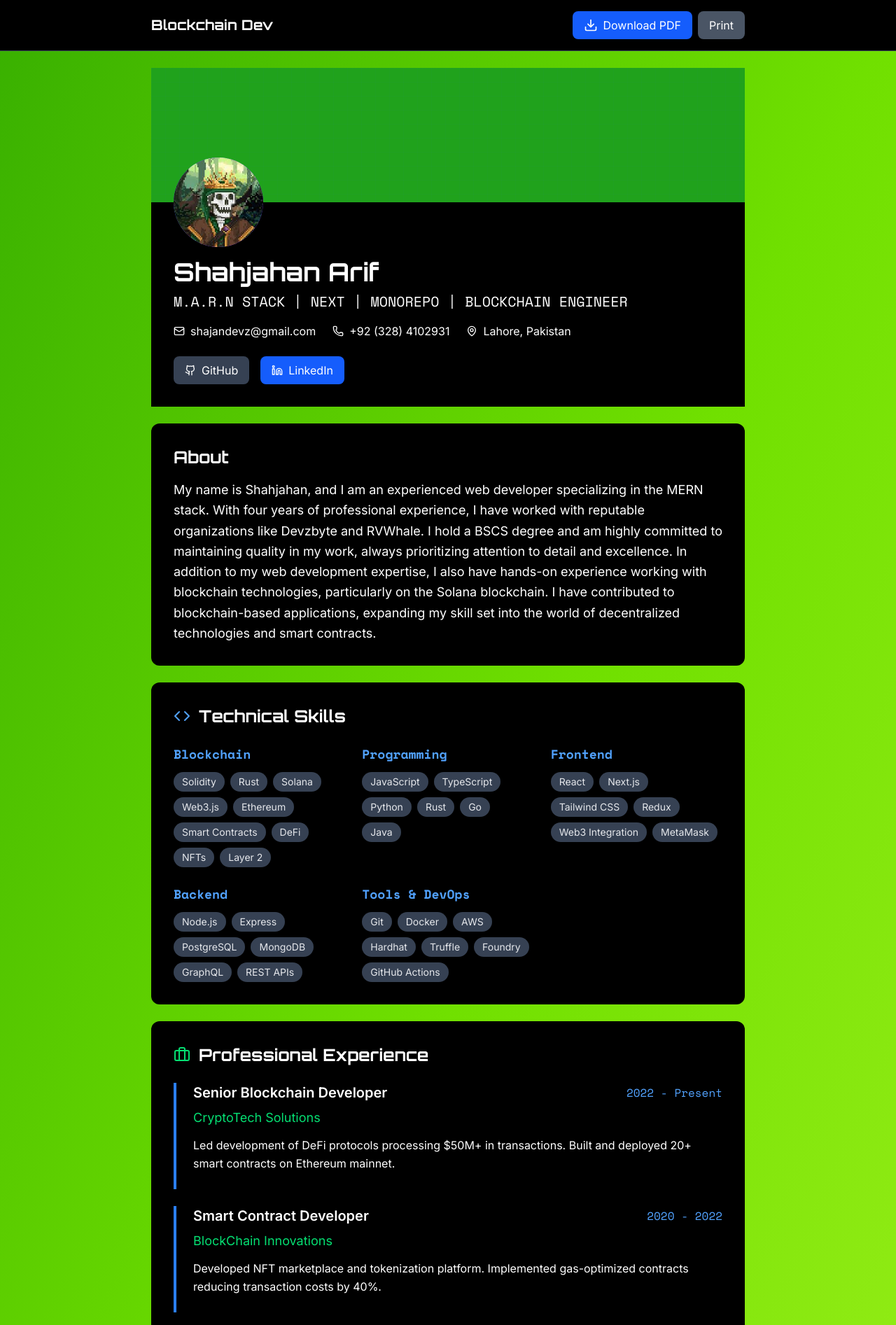
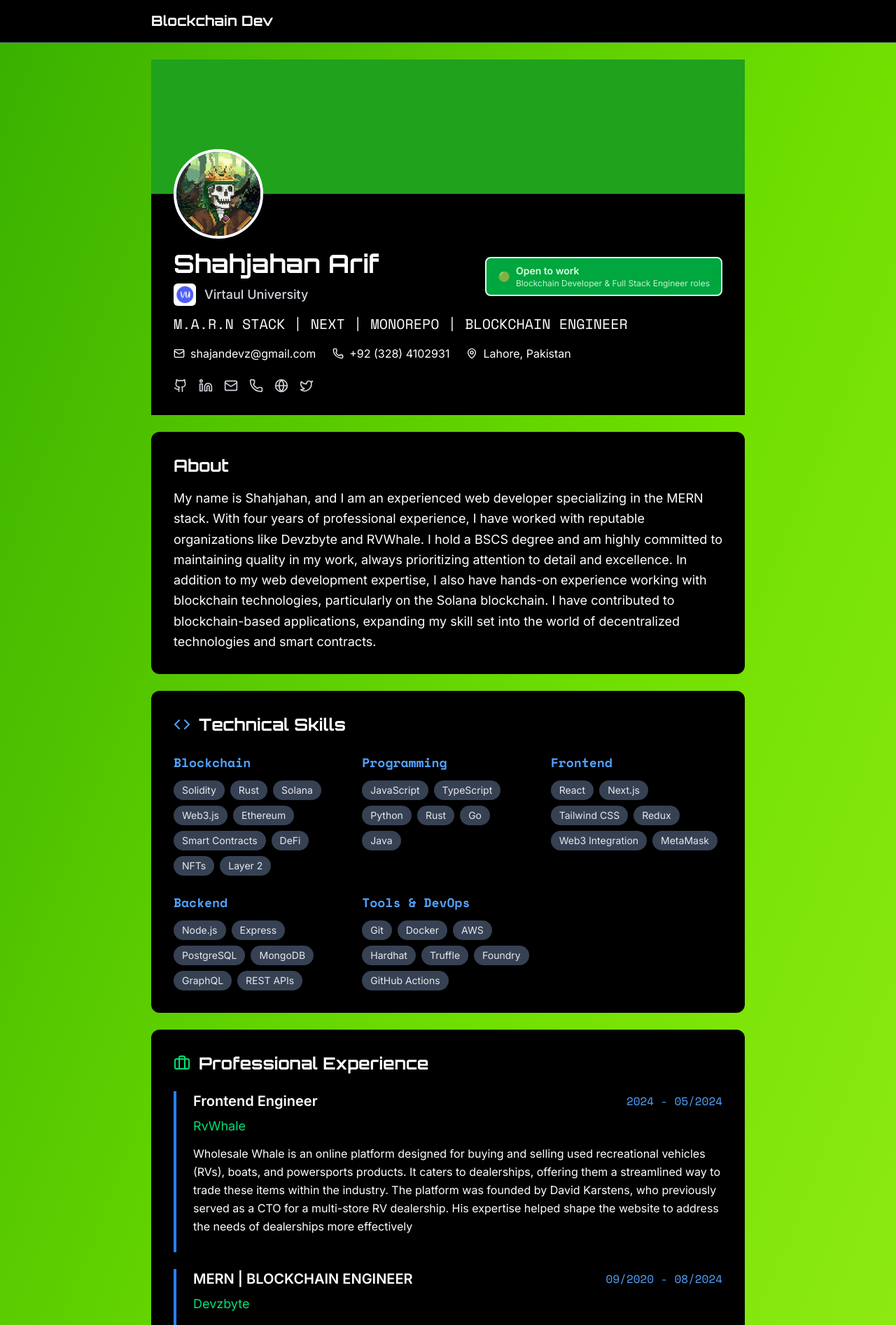
Before and after one commit to shahjahan-arif/resume, a Next.js app in the folder blockchain-resume/: page / in a window 1280 px wide. Shown: the top 1893 px of the page at 70% size. Built offline with nearby package versions, Linux system fonts and the light colour scheme.

Commit message:
feat:modifi

```diff
--- a/blockchain-resume/src/components/ResumeProfile.tsx
+++ b/blockchain-resume/src/components/ResumeProfile.tsx
@@ -1,8 +1,9 @@
 "use client";
 
 import React from "react";
+import Image from "next/image";
 import {
-  Download,
+  // Download,
   Github,
   Linkedin,
   Mail,
@@ -12,17 +13,76 @@
   Award,
   Briefcase,
   GraduationCap,
+  Globe,
+  Twitter,
 } from "lucide-react";
-import html2canvas from "html2canvas";
-import jsPDF from "jspdf";
+// import html2canvas from "html2canvas";
+// import jsPDF from "jspdf";
 
 const ResumeProfile = () => {
-  const [isDownloading, setIsDownloading] = React.useState(false);
+  // const [isDownloading, setIsDownloading] = React.useState(false);
+
+  // Helper function to get status styling
+  const getStatusStyling = (statusType: string) => {
+    switch (statusType) {
+      case "OPEN_TO_WORK":
+        return {
+          bgColor: "bg-green-600",
+          borderColor: "",
+          textColor: "text-green-100",
+          icon: "🟢",
+        };
+      case "HIRING":
+        return {
+          bgColor: "bg-blue-600",
+          borderColor: "border-blue-500",
+          textColor: "text-blue-100",
+          icon: "📢",
+        };
+      case "EMPLOYED":
+        return {
+          bgColor: "bg-gray-600",
+          borderColor: "border-gray-500",
+          textColor: "text-gray-100",
+          icon: "💼",
+        };
+      case "FREELANCING":
+        return {
+          bgColor: "bg-purple-600",
+          borderColor: "border-purple-500",
+          textColor: "text-purple-100",
+          icon: "🚀",
+        };
+      case "LOOKING_FOR_OPPORTUNITIES":
+        return {
+          bgColor: "bg-orange-600",
+          borderColor: "border-orange-500",
+          textColor: "text-orange-100",
+          icon: "🔍",
+        };
+      default:
+        return {
+          bgColor: "bg-gray-600",
+          borderColor: "border-gray-500",
+          textColor: "text-gray-100",
+          icon: "ℹ️",
+        };
+    }
+  };
 
   // Resume data - will be moved back to external file once import issue is resolved
   const personalInfo = {
     name: "Shahjahan Arif",
     title: "M.A.R.N STACK | NEXT | MONOREPO | BLOCKCHAIN ENGINEER",
+    company: "CryptoTech Solutions",
+    companyLogo: "/vercel.svg", // You can replace this with your company's logo
+    university: "Virtaul University",
+    universityLogo: "/vu.png", // You can replace this with your university's logo
+    status: {
+      type: "OPEN_TO_WORK", // Options: "OPEN_TO_WORK", "HIRING", "EMPLOYED", "FREELANCING", "LOOKING_FOR_OPPORTUNITIES"
+      text: "Open to work",
+      subtitle: "Blockchain Developer & Full Stack Engineer roles",
+    },
     email: "shajandevz@gmail.com",
     phone: "+92 (328) 4102931",
     location: "Lahore, Pakistan",
@@ -88,40 +148,34 @@
 
   const experience = [
     {
-      company: "CryptoTech Solutions",
-      position: "Senior Blockchain Developer",
-      duration: "2022 - Present",
+      company: "RvWhale",
+      position: "Frontend Engineer",
+      duration: "2024 - 05/2024",
       description:
-        "Led development of DeFi protocols processing $50M+ in transactions. Built and deployed 20+ smart contracts on Ethereum mainnet.",
+        "Wholesale Whale is an online platform designed for buying and selling used recreational vehicles (RVs), boats, and powersports products. It caters to dealerships, offering them a streamlined way to trade these items within the industry. The platform was founded by David Karstens, who previously served as a CTO for a multi-store RV dealership. His expertise helped shape the website to address the needs of dealerships more effectively​",
     },
     {
-      company: "BlockChain Innovations",
-      position: "Smart Contract Developer",
-      duration: "2020 - 2022",
+      company: "Devzbyte",
+      position: "MERN | BLOCKCHAIN ENGINEER",
+      duration: "09/2020 - 08/2024",
       description:
-        "Developed NFT marketplace and tokenization platform. Implemented gas-optimized contracts reducing transaction costs by 40%.",
+        "I worked at Devzbyte company for three years, primarily as a frontend developer, but I also handled some backend tasks. I also completed my internship there. I have built many web-based projects using blockchain technologies, most of which were for Arweave company on a contract basis. We all worked together like a family.",
     },
-    {
-      company: "Web3 Startup",
-      position: "Full Stack Developer",
-      duration: "2019 - 2020",
-      description:
-        "Built web3 applications integrating with multiple blockchain networks. Created user-friendly interfaces for complex DeFi protocols.",
-    },
+
   ];
 
   const education = [
     {
       degree: "Master of Science in Computer Science",
-      school: "Stanford University",
-      year: "2019",
-      specialization: "Distributed Systems & Cryptography",
+      school: "Virtual University of Pakistan",
+      year: "2022 to 2027",
+      specialization: "Blockchain Technology and Distributed Systems",
     },
     {
-      degree: "Bachelor of Science in Software Engineering",
-      school: "UC Berkeley",
-      year: "2017",
-      specialization: "Blockchain & Cryptocurrency",
+      degree: "2 Years Diploma in Blockchain Development",
+      school: "Blockchain Academy",
+      year: "2020 to 2022",
+      specialization: "Blockchain Development",
     },
   ];
 
@@ -132,87 +186,96 @@
     "Speaker at Blockchain Summit 2023",
     "Certified Solidity Developer",
     "AWS Solutions Architect",
+    "GitHub Star for open source contributions",
+    "Top 10% in Blockchain Developer Bootcamp",
+    "Contributed to 5+ open source blockchain projects",
+    "reactjs.org Community Contributor",
+    "web3.js Core Contributor",
+    "c++ Developer Certification",
+    "Certified Full Stack Developer",
+    "rust-lang.org Community Contributor",
+
   ];
 
-  const downloadPDF = async () => {
-    try {
-      setIsDownloading(true);
-      console.log("Starting PDF download...");
+  // const downloadPDF = async () => {
+  //   try {
+  //     setIsDownloading(true);
+  //     console.log("Starting PDF download...");
 
-      const element = document.getElementById("resume-content");
-      if (!element) {
-        console.error("Resume content element not found");
-        alert("Error: Resume content not found");
-        return;
-      }
+  //     const element = document.getElementById("resume-content");
+  //     if (!element) {
+  //       console.error("Resume content element not found");
+  //       alert("Error: Resume content not found");
+  //       return;
+  //     }
 
-      console.log("Capturing canvas...");
+  //     console.log("Capturing canvas...");
 
-      // Create canvas with better options
-      const canvas = await html2canvas(element, {
-        useCORS: true,
-        backgroundColor: "#0a0b0d",
-        removeContainer: true,
-        imageTimeout: 0,
-        logging: false,
-      } as any);
+  //     // Create canvas with better options
+  //     const canvas = await html2canvas(element, {
+  //       useCORS: true,
+  //       backgroundColor: "#0a0b0d",
+  //       removeContainer: true,
+  //       imageTimeout: 0,
+  //       logging: false,
+  //     } as any);
 
-      console.log("Canvas captured, creating PDF...");
-      const imgData = canvas.toDataURL("image/png", 1.0);
+  //     console.log("Canvas captured, creating PDF...");
+  //     const imgData = canvas.toDataURL("image/png", 1.0);
 
-      const pdf = new jsPDF({
-        orientation: "portrait",
-        unit: "mm",
-        format: "a4",
-      });
+  //     const pdf = new jsPDF({
+  //       orientation: "portrait",
+  //       unit: "mm",
+  //       format: "a4",
+  //     });
 
-      // Calculate dimensions to fit the page
-      const pdfWidth = pdf.internal.pageSize.getWidth();
-      const pdfHeight = pdf.internal.pageSize.getHeight();
+  //     // Calculate dimensions to fit the page
+  //     const pdfWidth = pdf.internal.pageSize.getWidth();
+  //     const pdfHeight = pdf.internal.pageSize.getHeight();
 
-      const imgWidth = pdfWidth - 20; // 10mm margin on each side
-      const imgHeight = (canvas.height * imgWidth) / canvas.width;
+  //     const imgWidth = pdfWidth - 20; // 10mm margin on each side
+  //     const imgHeight = (canvas.height * imgWidth) / canvas.width;
 
-      let heightLeft = imgHeight;
-      let position = 10; // 10mm top margin
+  //     let heightLeft = imgHeight;
+  //     let position = 10; // 10mm top margin
 
-      // Add first page
-      pdf.addImage(imgData, "PNG", 10, position, imgWidth, imgHeight);
-      heightLeft -= pdfHeight - 20; // Account for margins
+  //     // Add first page
+  //     pdf.addImage(imgData, "PNG", 10, position, imgWidth, imgHeight);
+  //     heightLeft -= pdfHeight - 20; // Account for margins
 
-      // Add additional pages if needed
-      while (heightLeft >= 0) {
-        position = heightLeft - imgHeight + 10; // 10mm margin
-        pdf.addPage();
-        pdf.addImage(imgData, "PNG", 10, position, imgWidth, imgHeight);
-        heightLeft -= pdfHeight - 20;
-      }
+  //     // Add additional pages if needed
+  //     while (heightLeft >= 0) {
+  //       position = heightLeft - imgHeight + 10; // 10mm margin
+  //       pdf.addPage();
+  //       pdf.addImage(imgData, "PNG", 10, position, imgWidth, imgHeight);
+  //       heightLeft -= pdfHeight - 20;
+  //     }
 
-      console.log("Saving PDF...");
-      pdf.save(
-        `${personalInfo.name.replace(/\s+/g, "-").toLowerCase()}-resume.pdf`
-      );
-      console.log("PDF download completed!");
-    } catch (error) {
-      console.error("Error downloading PDF:", error);
+  //     console.log("Saving PDF...");
+  //     pdf.save(
+  //       `${personalInfo.name.replace(/\s+/g, "-").toLowerCase()}-resume.pdf`
+  //     );
+  //     console.log("PDF download completed!");
+  //   } catch (error) {
+  //     console.error("Error downloading PDF:", error);
 
-      // Fallback: show print dialog
-      if (
-        confirm(
-          "PDF generation failed. Would you like to use the browser print function instead?"
-        )
-      ) {
-        window.print();
-      }
-    } finally {
-      setIsDownloading(false);
-    }
-  };
+  //     // Fallback: show print dialog
+  //     if (
+  //       confirm(
+  //         "PDF generation failed. Would you like to use the browser print function instead?"
+  //       )
+  //     ) {
+  //       window.print();
+  //     }
+  //   } finally {
+  //     setIsDownloading(false);
+  //   }
+  // };
 
   // Alternative simple download using browser print
-  const downloadSimplePDF = () => {
-    window.print();
-  };
+  // const downloadSimplePDF = () => {
+  //   window.print();
+  // };
 
   return (
     <div className="min-h-screen bg-gradient-to-br from-[#38b000] via-[#70e000] to-[#9ef01a]">
@@ -222,7 +285,7 @@
           <h1 className="text-xl font-bold text-white font-[family-name:var(--font-orbitron)]">
             Blockchain Dev
           </h1>
-          <div className="flex gap-2">
+          {/* <div className="flex gap-2">
             <button
               onClick={downloadPDF}
               disabled={isDownloading}
@@ -238,7 +301,7 @@
             >
               Print
             </button>
-          </div>
+          </div> */}
         </div>
       </div>
 
@@ -255,19 +318,96 @@
           <div className="relative px-8 pb-8">
             {/* Profile Picture */}
             <div className="absolute -top-16 left-8">
-              <div className="w-32 h-32 rounded-full bg-gradient-to-br from-blue-500 to-purple-600 b flex items-center justify-center">
+              <div className="w-32 h-32 rounded-full bg-gradient-to-br from-blue-500 border-4 to-purple-600 b flex items-center justify-center">
                 {/* <span className="text-4xl font-bold text-white font-[family-name:var(--font-orbitron)]">
                   {personalInfo.name.split(' ').map(n => n[0]).join('')}
                 </span> */}
-                <img src="./images.jpeg" className="rounded-full" alt="" />
+                <Image
+                  src="/images.jpeg"
+                  alt="Profile picture"
+                  width={128}
+                  height={128}
+                  className="rounded-full"
+                />
               </div>
             </div>
 
             {/* Name and Title */}
             <div className="pt-20">
-              <h1 className="text-4xl font-bold text-white mb-2 font-[family-name:var(--font-orbitron)]">
-                {personalInfo.name}
-              </h1>
+              <div className="flex justify-between items-center">
+                <div>
+                  <h1 className="text-4xl font-bold text-white mb-2 font-[family-name:var(--font-orbitron)]">
+                    {personalInfo.name}
+                  </h1>
+
+                  {/* Company/Organization - LinkedIn style */}
+                  <div className="flex items-center gap-3 mb-3">
+                    {personalInfo.status?.type === "OPEN_TO_WORK" ? (
+                      // Show university when open to work
+                      <>
+                        <div className="w-8 h-8 rounded-md bg-white p-1 flex items-center justify-center">
+                          <Image
+                            src={personalInfo.universityLogo}
+                            alt={`${personalInfo.university} logo`}
+                            width={24}
+                            height={24}
+                            className="object-contain"
+                          />
+                        </div>
+                        <p className="text-lg text-gray-300 font-medium">
+                          {personalInfo.university}
+                        </p>
+                      </>
+                    ) : (
+                      // Show company for other statuses
+                      <>
+                        <div className="w-8 h-8 rounded-md bg-white p-1 flex items-center justify-center">
+                          <Image
+                            src={personalInfo.companyLogo}
+                            alt={`${personalInfo.company} logo`}
+                            width={24}
+                            height={24}
+                            className="object-contain"
+                          />
+                        </div>
+                        <p className="text-lg text-gray-300 font-medium">
+                          {personalInfo.company}
+                        </p>
+                      </>
+                    )}
+                  </div>
+                </div>
+
+                {/* Status Badge - LinkedIn style */}
+                {personalInfo.status && (
+                  <div className="mb-4">
+                    <div
+                      className={`inline-flex items-center gap-2 px-4 py-2 rounded-lg ${
+                        getStatusStyling(personalInfo.status.type).bgColor
+                      } ${
+                        getStatusStyling(personalInfo.status.type).borderColor
+                      } border-2 ${
+                        getStatusStyling(personalInfo.status.type).textColor
+                      }`}
+                    >
+                      <span className="text-sm">
+                        {getStatusStyling(personalInfo.status.type).icon}
+                      </span>
+                      <div className="flex flex-col">
+                        <span className="font-semibold text-sm">
+                          {personalInfo.status.text}
+                        </span>
+                        {personalInfo.status.subtitle && (
+                          <span className="text-xs opacity-90">
+                            {personalInfo.status.subtitle}
+                          </span>
+                        )}
+                      </div>
+                    </div>
+                  </div>
+                )}
+              </div>
+
               <p className="text-xl mb-4 font-[family-name:var(--font-space-mono)]">
                 {personalInfo.title}
               </p>
@@ -288,22 +428,45 @@
                 </div>
               </div>
 
-              {/* Social Links */}
+              {/* Social Links - Add onClick handlers or wrap with <a> tags to make them functional */}
+              {/* Example: <div onClick={() => window.open('https://github.com/yourusername')}> */}
               <div className="flex gap-4">
-                <a
-                  href={`https://${personalInfo.github}`}
-                  className="flex items-center gap-2 bg-gray-700 hover:bg-gray-600 px-4 py-2 rounded-lg transition-colors"
+                <div
+                  className="flex items-center gap-2 text-gray-300 hover:text-white transition-colors cursor-pointer"
+                  title="GitHub"
                 >
-                  <Github size={16} />
-                  <span>GitHub</span>
-                </a>
-                <a
-                  href={`https://${personalInfo.linkedin}`}
-                  className="flex items-center gap-2 bg-blue-600 hover:bg-blue-700 px-4 py-2 rounded-lg transition-colors"
+                  <Github size={20} />
+                </div>
+                <div
+                  className="flex items-center gap-2 text-gray-300 hover:text-blue-400 transition-colors cursor-pointer"
+                  title="LinkedIn"
                 >
-                  <Linkedin size={16} />
-                  <span>LinkedIn</span>
-                </a>
+                  <Linkedin size={20} />
+                </div>
+                <div
+                  className="flex items-center gap-2 text-gray-300 hover:text-green-400 transition-colors cursor-pointer"
+                  title="Email"
+                >
+                  <Mail size={20} />
+                </div>
+                <div
+                  className="flex items-center gap-2 text-gray-300 hover:text-purple-400 transition-colors cursor-pointer"
+                  title="Phone"
+                >
+                  <Phone size={20} />
+                </div>
+                <div
+                  className="flex items-center gap-2 text-gray-300 hover:text-orange-400 transition-colors cursor-pointer"
+                  title="Website"
+                >
+                  <Globe size={20} />
+                </div>
+                <div
+                  className="flex items-center gap-2 text-gray-300 hover:text-sky-400 transition-colors cursor-pointer"
+                  title="Twitter/X"
+                >
+                  <Twitter size={20} />
+                </div>
               </div>
             </div>
           </div>
```
Also changed, not shown: blockchain-resume/public/vu.png (added).
